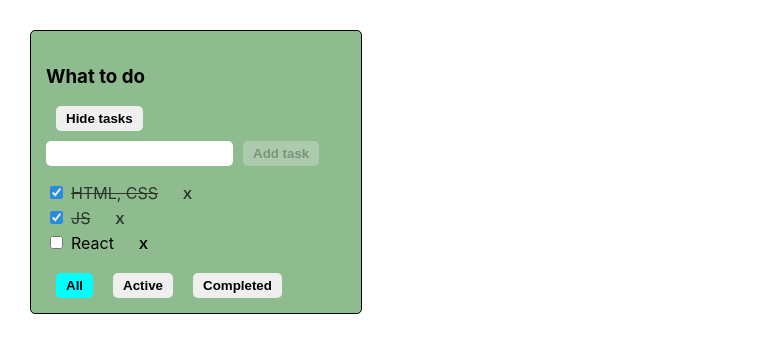
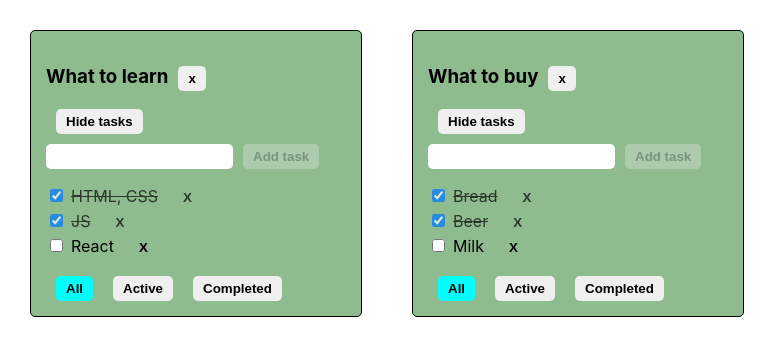
Before and after one commit to Dmitri-Tro/todolist-React-Redux-, a React (Create React App) app: page / in a window 1280 px wide. Shown: the top 356 px of the page, without its empty margins (0-777 px from the left). Built offline with nearby package versions, Linux system fonts and the light colour scheme.

Commit message:
use with assoсiative array

```diff
--- a/src/App.tsx
+++ b/src/App.tsx
@@ -1,45 +1,96 @@
 import React, {useState} from 'react';
 import './App.css';
 import {TaskType, TodolistComponent} from "./components/Todolist.component";
-import { v4 as uuidv4 } from 'uuid';
+import {v4 as uuidv4} from 'uuid';
+
+
+type TodoListType = {
+    id: string
+    title: string
+    filter: FilterValuesType
+}
+
+type TasksType = {
+    [todoListID: string]: Array<TaskType>
+}
+
+export type FilterValuesType = 'All' | 'Active' | 'Completed';
 
 function App() {
-    const todoListTitle = 'What to do';
 
-    const [tasks, setTasks] = useState<Array<TaskType>>([ //initial state
-        {id: uuidv4(), title: "HTML, CSS", status: true},
-        {id: uuidv4(), title: "JS", status: true},
-        {id: uuidv4(), title: "React", status: false},
+    const todoListId1 = uuidv4();
+    const todoListId2 = uuidv4();
+
+    const [todoLists, setTodoLists] = useState<Array<TodoListType>>([
+        {id: todoListId1, title: 'What to learn', filter: 'All'},
+        {id: todoListId2, title: 'What to buy', filter: 'All'}
     ]);
 
-    const removeTask = (taskId: string) => {
-        const nextState: Array<TaskType> = tasks.filter(task => task.id !== taskId)
-        setTasks(nextState);
+    const [tasks, setTasks] = useState({
+        [todoListId1]: [
+            {id: uuidv4(), title: "HTML, CSS", status: true},
+            {id: uuidv4(), title: "JS", status: true},
+            {id: uuidv4(), title: "React", status: false},
+        ],
+        [todoListId2]: [
+            {id: uuidv4(), title: "Bread", status: true},
+            {id: uuidv4(), title: "Beer", status: true},
+            {id: uuidv4(), title: "Milk", status: false},
+        ],
+    });
+
+    // const [tasks, setTasks] = useState<Array<TaskType>>([ //initial state
+    //     {id: uuidv4(), title: "HTML, CSS", status: true},
+    //     {id: uuidv4(), title: "JS", status: true},
+    //     {id: uuidv4(), title: "React", status: false},
+    // ]);
+
+    const removeTask = (todoListID: string, taskId: string) => {
+        setTasks({...tasks, [todoListID]: tasks[todoListID].filter(task => task.id !== taskId)})
+
+
+        // const nextState: Array<TaskType> = tasks.filter(task => task.id !== taskId)
+        // setTasks(nextState);
+    };
+
+    const addTask = (todoListID: string, taskTitle: string) => {
+        const newTask: TaskType = {id: uuidv4(), title: taskTitle, status: false};
+        setTasks({...tasks, [todoListID]: [newTask, ...tasks[todoListID]]})
+
+        // const newTask: TaskType = {id: uuidv4(), title: taskTitle, status: false};
+        // setTasks([newTask, ...tasks])
+    };
+
+    const updateStatus = (todoListID: string, taskId: string) => {
+        setTasks({...tasks, [todoListID]: tasks[todoListID].map(task => task.id === taskId ? {...task, status: !task.status} : task)});
+        // setTasks(tasks.map(task => task.id === taskId ? {...task, status: !task.status} : task))
+    };
+
+    const deleteTodoList = (todoListID: string) => {
+        setTodoLists(todoLists.filter(list => list.id !== todoListID));
+        delete tasks[todoListID];
+        console.log(tasks)
     }
 
-    const addTask = (taskTitle: string) => {
-        const newTask: TaskType = {id: uuidv4(), title: taskTitle, status: false};
-        setTasks([newTask, ...tasks])
-    }
-
-    const updateStatus = (taskId: string) => {
-        setTasks(tasks.map(task => task.id === taskId ? {...task, status: !task.status} : task))
-
-    }
-
-    const updateTaskTitle = () => {
-
-    }
 
     return (
         <div className="App">
-            <TodolistComponent
-                title = {todoListTitle}
-                tasks = {tasks}
-                removeTask = {removeTask}
-                addTask = {addTask}
-                updateStatus = {updateStatus}
-            />
+            {todoLists.map((element) => {
+                const tasksForTodoList = tasks[element.id];
+                return (
+                    <TodolistComponent
+                        key={element.id}
+                        todoListID={element.id}
+                        title={element.title}
+                        tasks={tasksForTodoList}
+                        removeTask={removeTask}
+                        addTask={addTask}
+                        updateStatus={updateStatus}
+                        filter={element.filter}
+                        deleteTodoList={deleteTodoList}
+                    />
+                )
+            })}
         </div>
     );
 }
--- a/src/components/Task.component.tsx
+++ b/src/components/Task.component.tsx
@@ -2,16 +2,17 @@ import React, {FC} from "react";
 import {ButtonComponent} from "./Button.component";
 
 type TaskPropsType = {
+    todoListID: string
     taskId: string
     title: string
     status: boolean
-    removeTask: (taskId: string) => void
-    updateStatus: (taskId: string) => void
+    removeTask: (todoListID: string, taskId: string) => void
+    updateStatus: (todoListID: string, taskId: string) => void
 }
 
-export const TaskComponent: FC<TaskPropsType> = ({taskId, title, status, removeTask, updateStatus}) => {
-    const onClickRemoveTask = () => removeTask(taskId)
-    const onClickUpdateStatus = () => updateStatus(taskId)
+export const TaskComponent: FC<TaskPropsType> = ({todoListID, taskId, title, status, removeTask, updateStatus}) => {
+    const onClickRemoveTask = () => removeTask(todoListID, taskId)
+    const onClickUpdateStatus = () => updateStatus(todoListID,taskId)
     return (
         <li className={status ? 'task-done' : ''}>
             <input className={'task-checkbox'} type="checkbox" checked={status} onChange={onClickUpdateStatus}/>
--- a/src/components/Tasks.component.tsx
+++ b/src/components/Tasks.component.tsx
@@ -3,16 +3,19 @@ import {ButtonComponent} from "./Button.component";
 import React, {FC, useState} from "react";
 import {TaskType} from "./Todolist.component";
 import {useAutoAnimate} from "@formkit/auto-animate/react";
+import {FilterValuesType} from "../App";
 
 type TasksPropsType = {
+    todoListID: string
     tasks: Array<TaskType>
-    removeTask: (taskId: string) => void
-    updateStatus: (taskId: string) => void
+    removeTask: (todoListID: string, taskId: string) => void
+    updateStatus: (todoListID: string, taskId: string) => void
+    filter: FilterValuesType
 }
 
-type FilterValuesType = 'All' | 'Active' | 'Completed';
-export const TasksComponent: FC<TasksPropsType> = ({tasks, removeTask, updateStatus}) => {
-    const [tasksFilter, setTasksFilter] = useState<FilterValuesType>('All');
+
+export const TasksComponent: FC<TasksPropsType> = ({todoListID, tasks, removeTask, updateStatus, filter}) => {
+    const [tasksFilter, setTasksFilter] = useState<FilterValuesType>(filter);
 
     // First method of filtration:
 
@@ -50,6 +53,7 @@ export const TasksComponent: FC<TasksPropsType> = ({tasks, removeTask, updateSta
                         {filteredTasks().map(task => {
                             return (
                                 <TaskComponent key={task.id}
+                                               todoListID={todoListID}
                                                taskId={task.id}
                                                title={task.title}
                                                status={task.status}
--- a/src/components/Todolist.component.tsx
+++ b/src/components/Todolist.component.tsx
@@ -1,7 +1,7 @@
-import React, {ChangeEvent, FC, KeyboardEvent, useState} from "react";
+import React, {FC, useState} from "react";
 import {ButtonComponent} from "./Button.component";
-import {TasksComponent} from "./Tasks.component";
 import {TodolistBody} from "./TodolistBody";
+import {FilterValuesType} from "../App";
 
 export type TaskType = {
     id: string
@@ -9,27 +9,37 @@ export type TaskType = {
     status: boolean
 }
 type TodolistPropsType = {
+    todoListID: string
     title: string
     tasks: Array<TaskType>
-    removeTask: (taskId: string) => void
-    addTask: (title: string) => void
-    updateStatus: (taskId: string) => void
+    removeTask: (todoListID: string, taskId: string) => void
+    addTask: (todoListID: string, title: string) => void
+    updateStatus: (todoListID: string, taskId: string) => void
+    filter: FilterValuesType
+    deleteTodoList: (todoListID: string) => void
 }
-export const TodolistComponent: FC<TodolistPropsType> = ({title, tasks, removeTask, addTask, updateStatus}) => {
+export const TodolistComponent: FC<TodolistPropsType> = ({todoListID, title, tasks, removeTask, addTask, updateStatus, filter, deleteTodoList}) => {
     const [todoListCollapsed, setTodoListCollapsed] = useState(false);
     const onCollapsedBtnClick = () => {
         setTodoListCollapsed(!todoListCollapsed);
     }
+    const onDeleteTodoListBtnClick = () => {
+        deleteTodoList(todoListID);
+    }
     return(
         <div className="todolist">
-            <h3>{title}</h3>
+            <h3>{title}
+            <ButtonComponent title={'x'} onClickHandler={onDeleteTodoListBtnClick} />
+            </h3>
             <ButtonComponent classes={'collapsed-btn'} title={todoListCollapsed ? 'Show tasks' : 'Hide tasks'} onClickHandler={onCollapsedBtnClick} />
             {todoListCollapsed ? null :
                 <TodolistBody
+                    todoListID={todoListID}
                     tasks={tasks}
                     addTask={addTask}
                     removeTask={removeTask}
                     updateStatus={updateStatus}
+                    filter={filter}
                 />
             }
 
--- a/src/components/TodolistBody.tsx
+++ b/src/components/TodolistBody.tsx
@@ -1,6 +1,7 @@
 import React, {ChangeEvent, FC, KeyboardEvent, useState} from "react";
 import {ButtonComponent} from "./Button.component";
 import {TasksComponent} from "./Tasks.component";
+import {FilterValuesType} from "../App";
 
 export type TaskType = {
     id: string
@@ -8,12 +9,14 @@ export type TaskType = {
     status: boolean
 }
 type TodolistBodyPropsType = {
+    todoListID: string
     tasks: Array<TaskType>
-    removeTask: (taskId: string) => void
-    addTask: (title: string) => void
-    updateStatus: (taskId: string) => void
+    removeTask: (todoListID: string, taskId: string) => void
+    addTask: (todoListID: string, title: string) => void
+    updateStatus: (todoListID: string, taskId: string) => void
+    filter: FilterValuesType
 }
-export const TodolistBody: FC<TodolistBodyPropsType> = ({tasks, removeTask, addTask, updateStatus}) => {
+export const TodolistBody: FC<TodolistBodyPropsType> = ({todoListID, tasks, removeTask, addTask, updateStatus, filter}) => {
     const [taskTitle, setTaskTitle] = useState('');
     const [inputError, setInputError] = useState(false);
     const maxLengthTaskError = taskTitle.length >= 15
@@ -25,7 +28,7 @@ export const TodolistBody: FC<TodolistBodyPropsType> = ({tasks, removeTask, addT
     };
     const onAddBtnClickHandler = () => {
         if (taskTitle.trim()) {
-            addTask(taskTitle.trim());
+            addTask(todoListID, taskTitle.trim());
         } else {
             setInputError(true)
         }
@@ -33,7 +36,7 @@ export const TodolistBody: FC<TodolistBodyPropsType> = ({tasks, removeTask, addT
     };
     const onEnterPressAddTaskHandler = (event: KeyboardEvent<HTMLInputElement>) => {
         if (event.key === 'Enter' && taskTitle && !maxLengthTaskError) {
-            addTask(taskTitle);
+            addTask(todoListID, taskTitle);
             setTaskTitle('');
         }
     }
@@ -54,9 +57,11 @@ export const TodolistBody: FC<TodolistBodyPropsType> = ({tasks, removeTask, addT
                 {inputError && <div style={{color: "red"}}>Task must contain any symbols</div>}
             </div>
             <TasksComponent
+                todoListID={todoListID}
                 tasks={tasks}
                 removeTask={removeTask}
                 updateStatus={updateStatus}
+                filter={filter}
             />
         </>
     )
```
